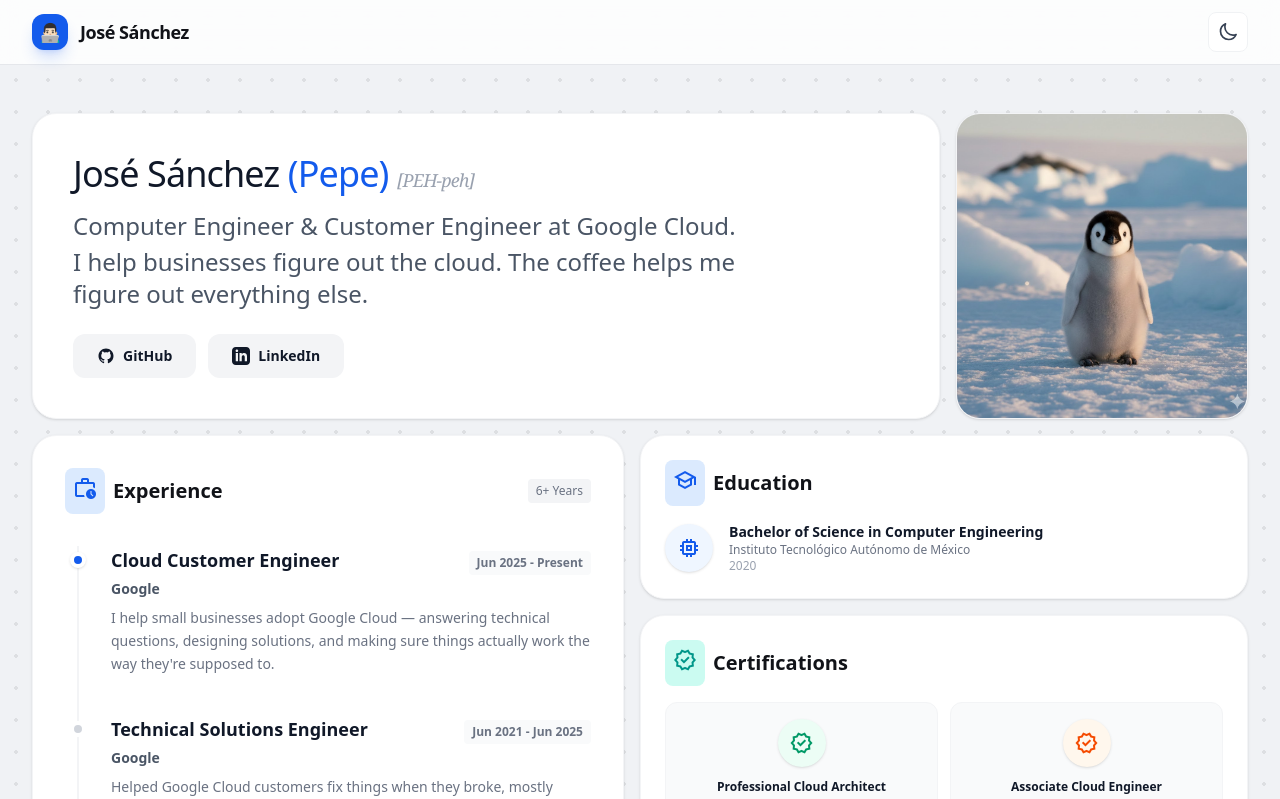
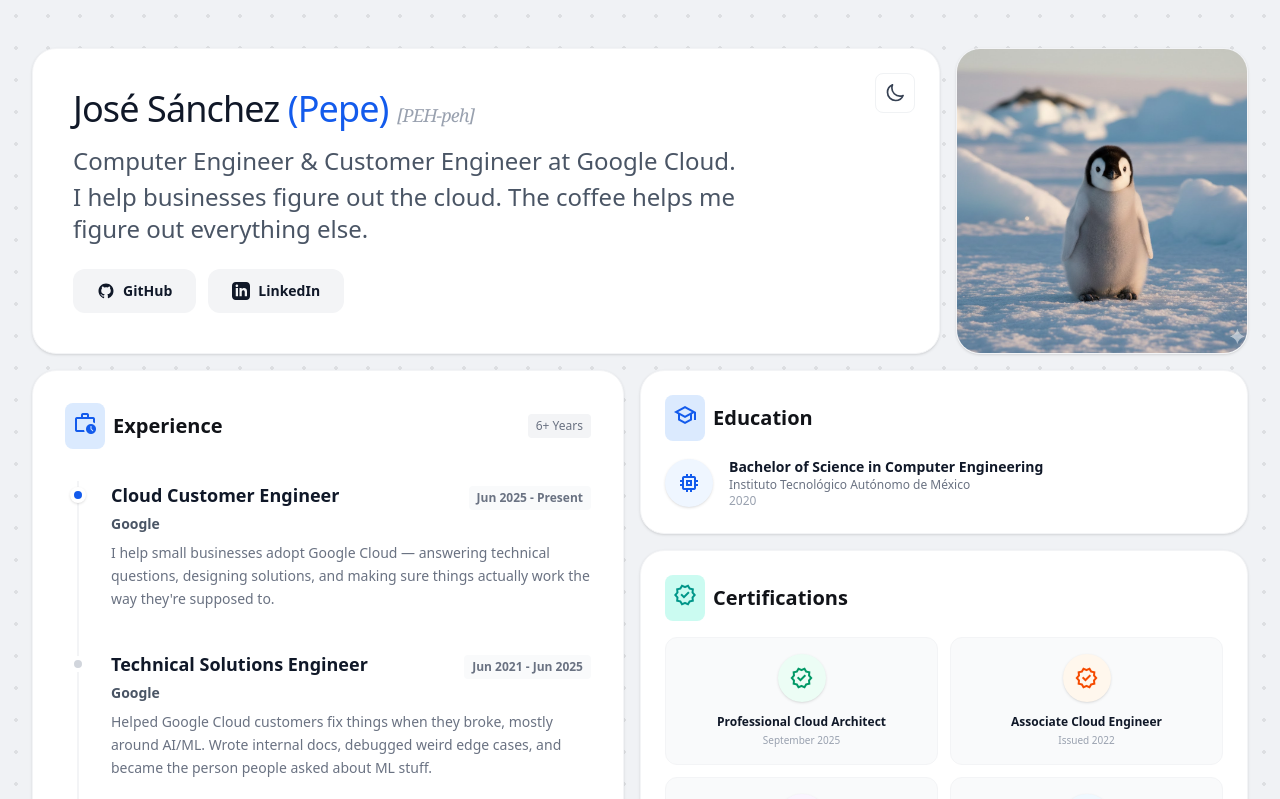
Before and after one commit to SanchezPepe/sanchezpepe, a React (Vite) app: page / in a window 1280 px wide. Shown: the top 799 px of the page. Built offline with nearby package versions, Linux system fonts and the light colour scheme.

Commit message:
Remove navbar and move dark mode toggle to hero tile
- Remove Header component and its import from App.jsx
- Delete unused Header.jsx file
- Add DarkModeToggle to Hero component, positioned in top-right corner
- Pass isDark and toggleDarkMode props to Hero component

```diff
--- a/src/App.jsx
+++ b/src/App.jsx
@@ -1,4 +1,3 @@
-import Header from './components/Header';
 import Hero from './components/Hero';
 import Experience from './components/Experience';
 import ProjectsCarousel from './components/ProjectsCarousel';
@@ -15,11 +14,10 @@ function App() {
 
   return (
     <>
-      <Header isDark={isDark} toggleDarkMode={toggleDarkMode} data={contentData} />
       <main className="mx-auto max-w-7xl px-4 sm:px-6 lg:px-8 py-8 lg:py-12">
         {/* Hero Section */}
         <div className="grid grid-cols-1 md:grid-cols-2 lg:grid-cols-4 gap-3 lg:gap-4 mb-3 lg:mb-4">
-          <Hero data={contentData} />
+          <Hero data={contentData} isDark={isDark} toggleDarkMode={toggleDarkMode} />
         </div>
 
         {/* Main Content: Experience (left) + Right column stack */}
--- a/src/components/Header.jsx
+++ /dev/null
@@ -1,20 +0,0 @@
-import React from 'react';
-import DarkModeToggle from './DarkModeToggle';
-
-const Header = ({ isDark, toggleDarkMode, data }) => {
-  return (
-    <nav className="sticky top-0 z-50 w-full bg-white/80 dark:bg-[#161b22]/80 backdrop-blur-md border-b border-gray-200 dark:border-gray-800 no-print">
-      <div className="mx-auto flex h-16 max-w-7xl items-center justify-between px-4 sm:px-6 lg:px-8">
-        <div className="flex items-center gap-3">
-          <div className="flex size-9 items-center justify-center rounded-xl bg-primary shadow-lg shadow-primary/20">
-            <span className="text-lg">👨🏻‍💻</span>
-          </div>
-          <span className="font-bold text-lg tracking-tight">{data.personal.name}</span>
-        </div>
-        <DarkModeToggle isDark={isDark} onToggle={toggleDarkMode} />
-      </div>
-    </nav>
-  );
-};
-
-export default Header;
--- a/src/components/Hero.jsx
+++ b/src/components/Hero.jsx
@@ -1,11 +1,15 @@
 import heroImage from "../assets/portrait2.jpg";
 import Icon from "./Icon";
+import DarkModeToggle from "./DarkModeToggle";
 
-const Hero = ({ data }) => {
+const Hero = ({ data, isDark, toggleDarkMode }) => {
   return (
     <>
       {/* Hero Text Tile */}
-      <div className="col-span-1 md:col-span-2 lg:col-span-3 rounded-3xl bg-card-light dark:bg-card-dark p-6 sm:p-10 shadow-sm border border-gray-100 dark:border-gray-800 flex flex-col justify-center">
+      <div className="col-span-1 md:col-span-2 lg:col-span-3 rounded-3xl bg-card-light dark:bg-card-dark p-6 sm:p-10 shadow-sm border border-gray-100 dark:border-gray-800 flex flex-col justify-center relative">
+        <div className="absolute top-4 right-4 sm:top-6 sm:right-6 no-print">
+          <DarkModeToggle isDark={isDark} onToggle={toggleDarkMode} />
+        </div>
         <div className="space-y-4">
           {/* Name */}
           <h2 className="text-2xl sm:text-3xl lg:text-4xl font-normal tracking-tight text-gray-900 dark:text-white">
```
